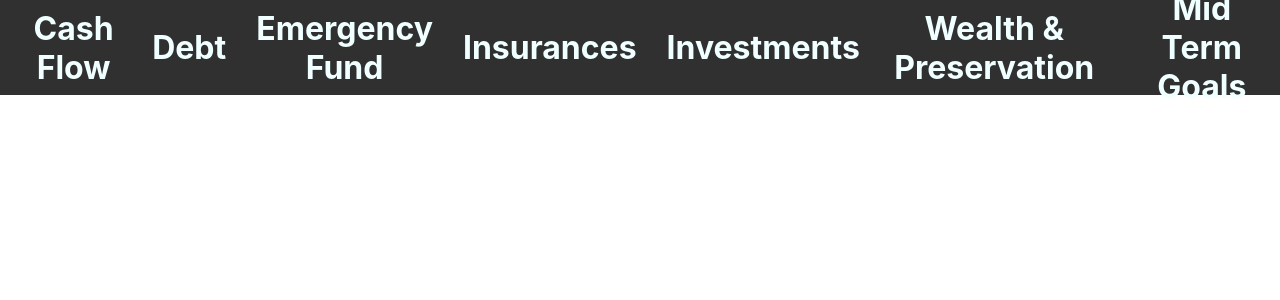
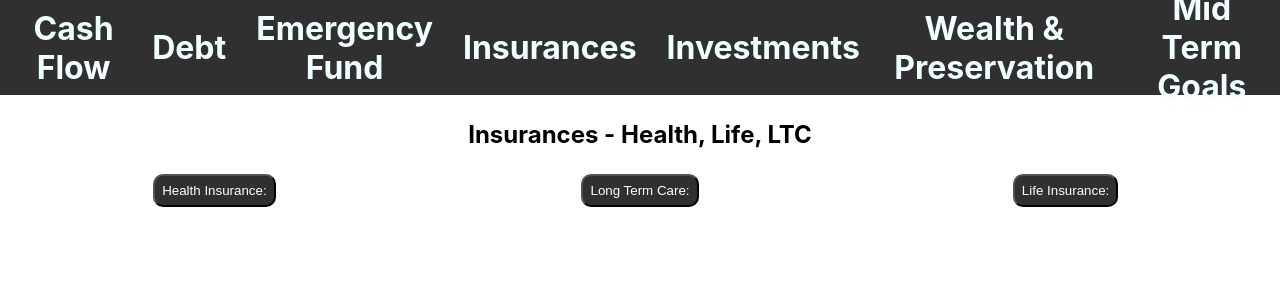
Before and after one commit to chadnephi/RecommendationTool, a React (Create React App) app: page /Insurances in a window 1280 px wide. Shown: the top 300 px of the page. Built offline with nearby package versions, Linux system fonts and the light colour scheme.

Commit message:
Added and completed Insurances

```diff
--- a/src/App.css
+++ b/src/App.css
@@ -23,6 +23,7 @@ ul {
   display: flex;
   justify-content: center;
   gap: 30px;
+  flex-wrap: wrap;
 }
 li {
   gap: 30px;
--- a/src/App.js
+++ b/src/App.js
@@ -4,6 +4,7 @@ import Header from "./Components/Header";
 import CashFlow from "./Screens/CashFlow";
 import Debt from "./Screens/Debt";
 import EmergencyFund from "./Screens/EmergencyFund";
+import Insurances from "./Screens/Insurances";
 
 function App() {
 
@@ -14,6 +15,7 @@ function App() {
         <Route path="/CashFlow" element={<CashFlow/>}/>
         <Route path="/Debt" element={<Debt/>}/>
         <Route path="/EmergencyFund" element={<EmergencyFund/>}/>
+        <Route path="/Insurances" element={<Insurances/>}/>
       </Routes>
 
     </div>
--- /dev/null
+++ b/src/Screens/Insurances.jsx
@@ -0,0 +1,173 @@
+import React from "react";
+import { useState } from "react";
+import "./insurances.css";
+
+const Insurances = () => {
+  const [health, setHealth] = useState(false);
+  const [yesHealth, setYesHealth] = useState(false);
+  const [noHealth, setNoHealth] = useState(false);
+  const [long, setLong] = useState(false);
+  const [yesLong, setYesLong] = useState(false);
+  const [noLong, setNoLong] = useState(false);
+  const [life, setLife] = useState(false);
+  const [yesLife, setYesLife] = useState(false);
+  const [noLife, setNoLife] = useState(false);
+  const [personal, setPersonal] = useState(false);
+  const [work, setWork] = useState(false);
+  const [term, setTerm] = useState(false);
+  const [perm, setPerm] = useState(false);
+
+  const health2 = () => setHealth(!health);
+  const yesHealth2 = () => setYesHealth(!yesHealth);
+  const noHealth2 = () => setNoHealth(!noHealth);
+  const long2 = () => setLong(!long);
+  const yesLong2 = () => setYesLong(!yesLong);
+  const noLong2 = () => setNoLong(!noLong);
+  const life2 = () => setLife(!life);
+  const yesLife2 = () => setYesLife(!yesLife);
+  const noLife2 = () => setNoLife(!noLife);
+  const personal2 = () => setPersonal(!personal);
+  const work2 = () => setWork(!work);
+  const term2 = () => setTerm(!term);
+  const perm2 = () => setPerm(!perm);
+
+  return (
+    <div className="insurance">
+      <h2>Insurances - Health, Life, LTC</h2>
+      <div className="thirds">
+        <div className="thirdsies">
+          <button onClick={health2}>Health Insurance:</button>
+          {health && (
+            <div>
+              <button onClick={yesHealth2}>Yes</button>
+              <button onClick={noHealth2}>No</button>
+            </div>
+          )}
+          {yesHealth && (
+            <div>
+              <h3>Great, how?</h3>
+              <p>Work</p>
+              <p>Personal</p>
+              <h4>
+                <li>How much monthly?</li>
+              </h4>
+            </div>
+          )}
+          {noHealth && (
+            <div>
+              <h3>Why not?</h3>
+              <h4>Options:</h4>
+              <ol>
+                <li>They are "self insured". </li>
+                <li>Can't afford it </li>
+              </ol>
+            </div>
+          )}
+        </div>
+        <div className="thirdsies">
+          <button onClick={long2}>Long Term Care:</button>
+          {long && (
+            <div>
+              <button onClick={yesLong2}>Yes</button>
+              <button onClick={noLong2}>No</button>
+            </div>
+          )}
+          {yesLong && (
+            <div>
+              <p>Great!</p>
+              <h3>How much coverage?</h3>
+              <h3>What's the cost?</h3>
+              <h3>Who's it with?</h3>
+            </div>
+          )}
+          {noLong && (
+            <div>
+              <h3>Why not?</h3>
+              <h4>Options:</h4>
+              <ol>
+                <li>
+                  They are under age 55, not a needed discustion right now
+                </li>
+                <li>Bad health, hard to qualify</li>
+                <li>Haven't been taught about LTC and the need for it.</li>
+              </ol>
+            </div>
+          )}
+        </div>
+        <div className="thirdsies">
+          <button onClick={life2}>Life Insurance:</button>
+          {life && (
+            <div>
+              <button onClick={yesLife2}>Yes</button>
+              <button onClick={noLife2}>No</button>
+            </div>
+          )}
+          {yesLife && (
+            <div>
+              <h3>Why did they get it?</h3>
+              <h3>Who is it with?</h3>
+              <button onClick={personal2}>Personal</button>
+              <button onClick={work2}>Work</button>
+            </div>
+          )}
+          {personal && (
+            <div>
+              <h3>Who is the provider?</h3>
+              <h3>How did you decide which type?</h3>
+              <div>
+                <h4>Options:</h4>
+                <ol>
+                  <li>Bundled with other insurnaces</li>
+                  <li>My friend helped me get it</li>
+                </ol>
+              </div>
+              <button onClick={term2}>Term</button>
+              <button onClick={perm2}>Perm</button>
+            </div>
+          )}
+          {term && (
+            <h4>
+              <ul>
+                <li>Whats the face amount?</li>
+                <li>How much is the premium?</li>
+                <li>What year did it start?</li>
+                <li>How many years?</li>
+              </ul>
+            </h4>
+          )}
+          {perm && (
+            <h4>
+              <ul>
+                <li>What kind is it?</li>
+                <li>Whats the face amount?</li>
+                <li>How much is the premium?</li>
+                <li>What year did it start?</li>
+                <li>What is the cash value?</li>
+                <li>Do they have an illustration?</li>
+              </ul>
+            </h4>
+          )}
+          {work && <h3>Amount of coverage?</h3>}
+          {noLife && (
+            <div>
+              <h3>Why not?</h3>
+              <p>Options:</p>
+              <ol>
+                <li>Don't see a need for it</li>
+                <li>They haven't thought about it</li>
+                <li>Insurance is "a scam"</li>
+                <li>Not healthy enough for it</li>
+                <li>Can't afford it</li>
+                <li>Don't understand how it works</li>
+                <li>Don't know long term benefits</li>
+                <li>They are self insured</li>
+              </ol>
+            </div>
+          )}
+        </div>
+      </div>
+    </div>
+  );
+};
+
+export default Insurances;
--- /dev/null
+++ b/src/Screens/insurances.css
@@ -0,0 +1,17 @@
+.insurance {
+    display: flex;
+    justify-content: center;
+    flex-direction: column;
+    position: relative;
+    top: 100px;
+  }
+
+  .thirds{
+    display: flex;
+    justify-content: space-evenly;
+  }
+
+  .thirdsies{
+    width: 33vw;
+    flex-wrap: wrap;
+  }
```
